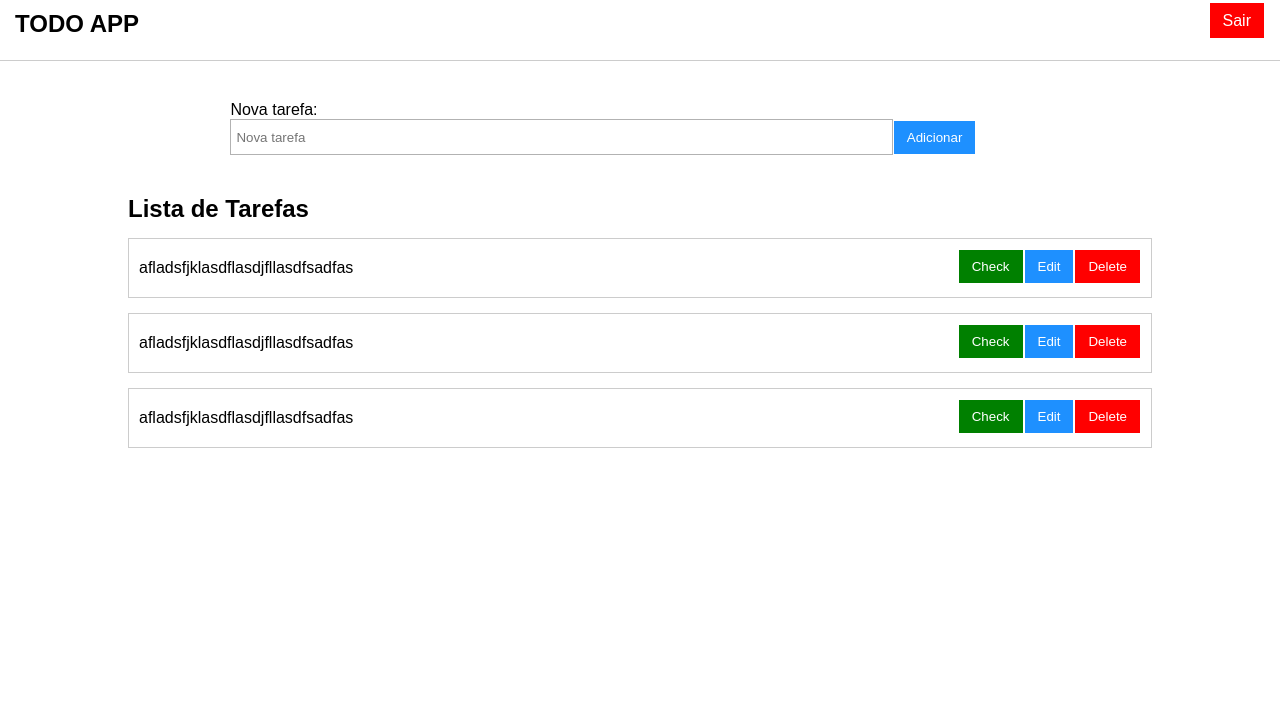
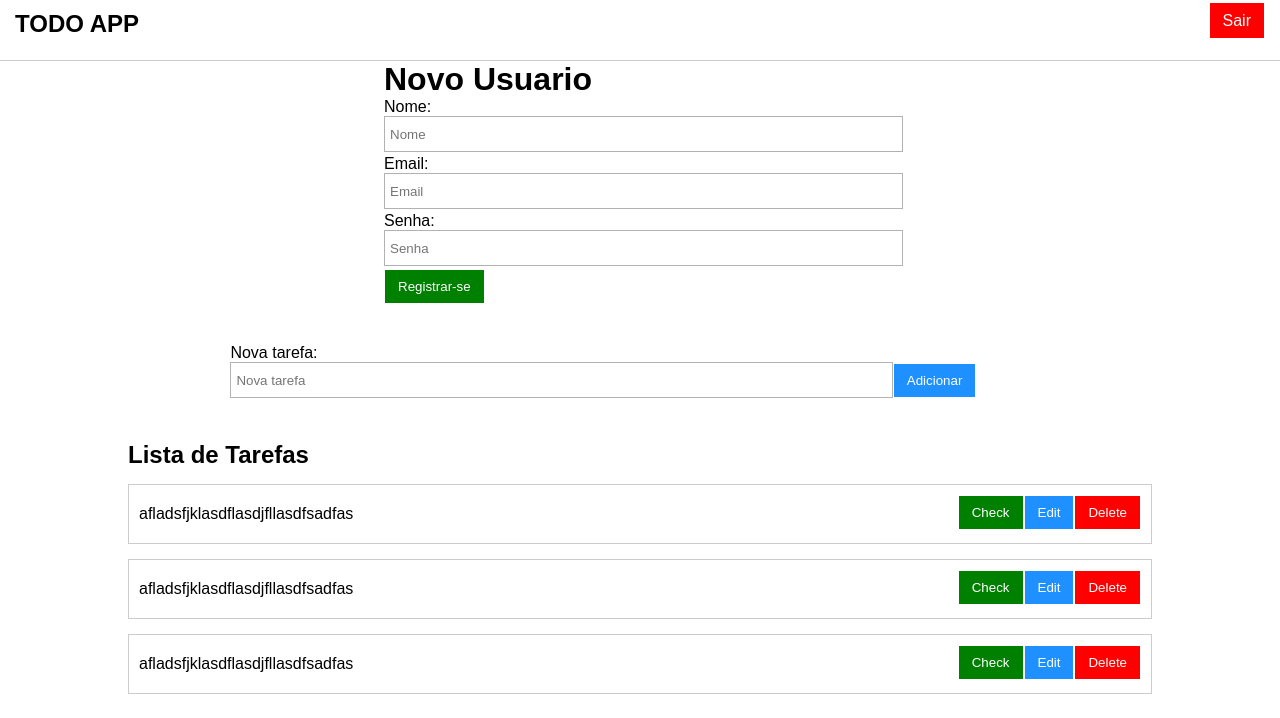
Before and after one commit to tiago123456789/Todo_app_frontend, a React (Create React App) app: page / in a window 1280 px wide. Shown: the top 718 px of the page. Built offline with nearby package versions, Linux system fonts and the light colour scheme.

Commit message:
Adicionando formulario de registro e estilização para ele

```diff
--- a/src/App.js
+++ b/src/App.js
@@ -15,7 +15,26 @@ class App extends Component {
                         </ul>
                     </nav>
                 </header>
+
                 <div className="container">
+
+                    <div id="form_register_user">
+                        <h1>Novo Usuario</h1>
+                        <form id="new_user">
+
+                            <label htmlFor="nome">Nome:</label><br/>
+                            <input type="text" id="nome" placeholder="Nome"/><br/>
+
+                            <label htmlFor="email">Email:</label><br/>
+                            <input type="email" id="email" placeholder="Email"/><br/>
+
+                            <label htmlFor="senha">Senha:</label><br/>
+                            <input type="password" placeholder="Senha"/><br/>
+
+                            <input type="submit" value="Registrar-se" className="btn btn-success"/>
+                        </form>
+                    </div>
+
                     <form id="new_task">
                         <label htmlFor="descricao">Nova tarefa:</label>
                         <br/>
--- a/src/sistema.css
+++ b/src/sistema.css
@@ -36,11 +36,12 @@ nav ul li a {
     margin: 40px auto;
 }
 
-#new_task input[type=text] {
+input[type=text], input[type=email], input[type=password] {
     width: 80%;
     height: 34px;
     border: 1px solid rgba(0, 0, 0, .3);
     padding-left: 5px;
+    margin-bottom: 3px;
 }
 
 .btn {
@@ -99,3 +100,16 @@ nav ul li a {
     }
 
 }
+
+#form_register_user {
+    width: 50%;
+    margin: auto;
+}
+
+#new_user {
+    width: 100%;
+}
+
+#new_user input:not([type=submit]) {
+    width: 100%;
+}
```
